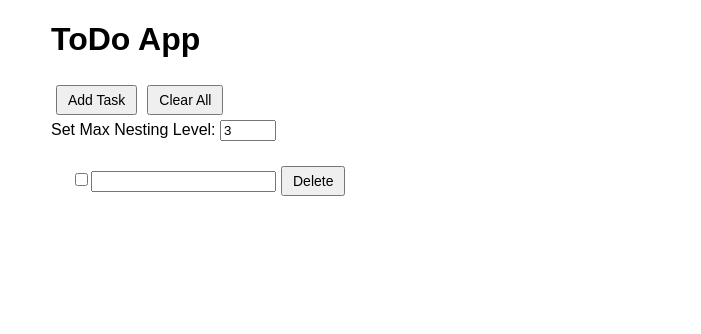
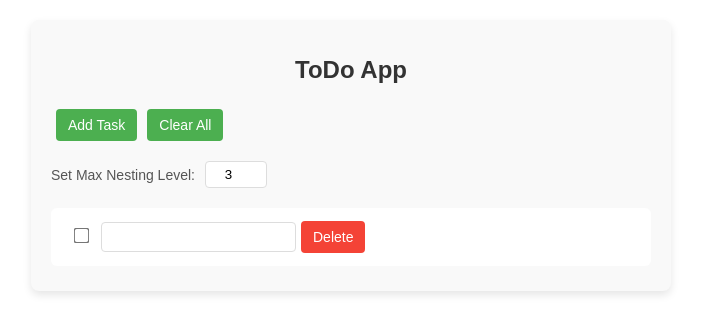
Before and after one commit to Mayura12/ToDo-AppB, a React (Create React App) app: page / in a window 1280 px wide. Both pictures are taken after a click on the button "Add Task". Shown: the top 334 px of the page, without its empty margins (289-990 px from the left). Built offline with nearby package versions, Linux system fonts and the light colour scheme.

Commit message:
style: modify styles in file for improved UI consistency

```diff
--- a/src/Todo/Task.css
+++ b/src/Todo/Task.css
@@ -0,0 +1,84 @@
+.task {
+  align-items: center;
+  padding: 8px;
+  border-radius: 6px;
+  background-color: #ffffff;
+  margin: 5px 0;
+  transition: background-color 0.3s ease;
+  position: relative;
+}
+
+.task:hover {
+  background-color: #f1f1f1;
+  box-shadow: 0 2px 4px rgba(0, 0, 0, 0.1);
+}
+
+.task input[type="text"] {
+  margin-left: 10px;
+  padding: 6px;
+  flex: 1;
+  border: 1px solid #ddd;
+  border-radius: 4px;
+  font-size: 14px;
+  color: #333;
+  transition: border-color 0.3s ease;
+}
+
+.task input[type="text"]:focus {
+  border-color: #4caf50;
+  outline: none;
+}
+
+.task .completed {
+  text-decoration: line-through;
+  color: gray;
+}
+
+.task input[type="checkbox"] {
+  transform: scale(1.2);
+  cursor: pointer;
+}
+
+.task button {
+  background-color: #ff9800;
+  color: white;
+  border: none;
+  border-radius: 4px;
+  padding: 5px 10px;
+  margin-left: 8px;
+  font-size: 12px;
+  cursor: pointer;
+  transition: background-color 0.3s ease;
+}
+
+.task button:hover {
+  background-color: #fb8c00;
+}
+
+.add-subtask-button {
+  display: none;
+  background-color: #03a9f4;
+  position: absolute;
+  right: -50px;
+  border-radius: 4px;
+}
+
+.task:hover .add-subtask-button {
+  display: inline-block;
+}
+
+.add-subtask-button:hover {
+  background-color: #0288d1;
+}
+
+.task {
+  padding-left: calc(20px * var(--task-level));
+}
+
+.delete-btn {
+  background-color: #f44336 !important;
+}
+
+.delete-btn:hover {
+  background-color: #e53935 !important;
+}
--- a/src/Todo/TodoApp.css
+++ b/src/Todo/TodoApp.css
@@ -1,16 +1,64 @@
 .todo-app {
   font-family: Arial, sans-serif;
   max-width: 600px;
-  margin: 0 auto;
+  margin: 20px auto;
+  padding: 20px;
+  background-color: #f9f9f9;
+  border-radius: 8px;
+  box-shadow: 0 4px 8px rgba(0, 0, 0, 0.1);
+}
+
+.todo-app h1 {
+  font-size: 24px;
+  color: #333;
+  text-align: center;
+  margin-bottom: 20px;
+}
+
+.todo-app button {
+  background-color: #4caf50;
+  color: white;
+  border: none;
+  border-radius: 4px;
+  padding: 8px 12px;
+  margin: 5px;
+  font-size: 14px;
+  cursor: pointer;
+  transition: background-color 0.3s ease;
+}
+
+.todo-app button:hover {
+  background-color: #45a049;
+}
+
+.clear-button {
+  background-color: #f44336;
+}
+
+.clear-button:hover {
+  background-color: #e53935;
 }
 
 .task-list {
   margin-top: 20px;
 }
 
-button {
-  margin: 5px;
-  padding: 5px 10px;
+.nesting-level-input {
+  margin-top: 15px;
+  display: flex;
+  align-items: center;
+}
+
+.nesting-level-input label {
+  margin-right: 10px;
   font-size: 14px;
-  cursor: pointer;
+  color: #555;
 }
+
+.nesting-level-input input[type="number"] {
+  width: 50px;
+  padding: 5px;
+  border: 1px solid #ddd;
+  border-radius: 4px;
+  text-align: center;
+}
```
